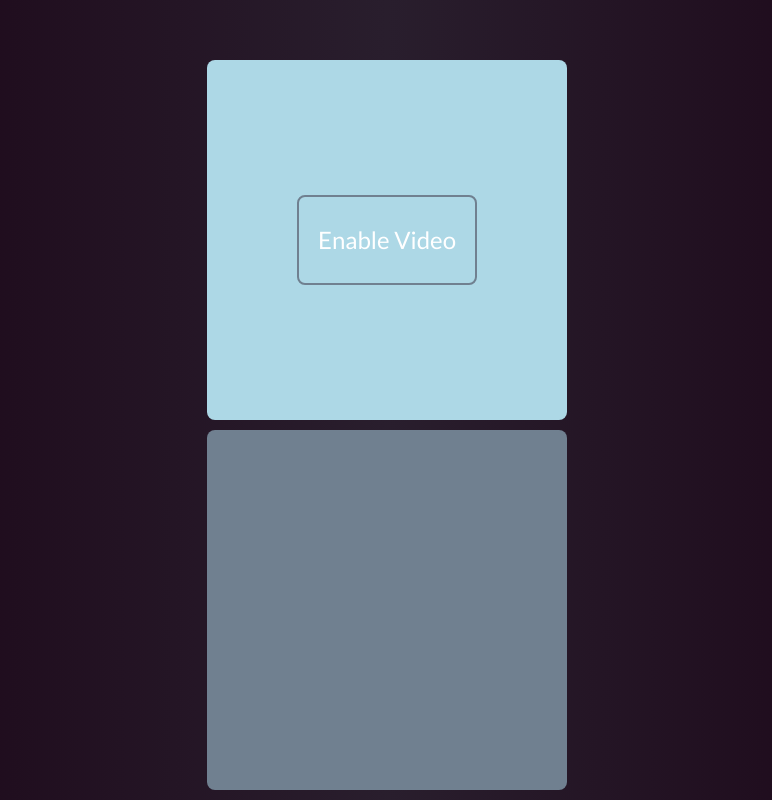
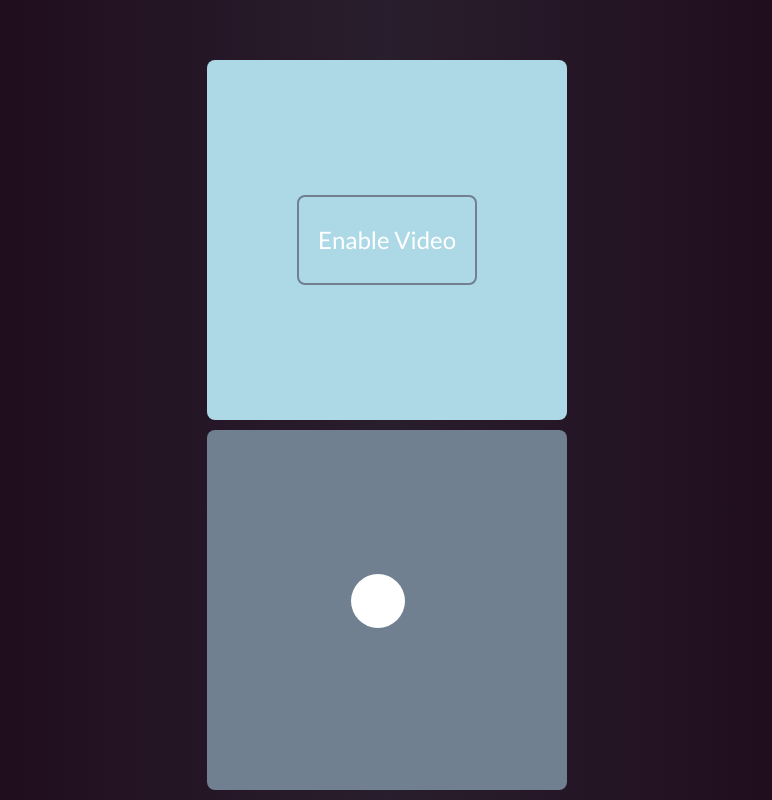
Before and after one commit to nolenroyalty/paccam, a React (Vite) app: page / in a window 1280 px wide. Shown: the whole page, without its empty margins (253-1025 px from the left). Built offline with nearby package versions, Linux system fonts and the light colour scheme.

Commit message:
oh heall yeah

```diff
--- a/src/components/App/App.js
+++ b/src/components/App/App.js
@@ -3,22 +3,110 @@ import styled from "styled-components";
 import Playfield from "../Playfield";
 import VideoFrame from "../VideoFrame";
 import useFaceLandmarks from "../../hooks/use-face-landmarks";
+import ResultsDisplay from "../ResultsDisplay/ResultsDisplay";
+
+function faceReducer(state, action) {
+  if (action === "look-right" && state.direction !== "right") {
+    return { ...state, direction: "right" };
+  } else if (action === "look-left" && state.direction !== "left") {
+    return { ...state, direction: "left" };
+  } else if (action === "look-up" && state.direction !== "up") {
+    return { ...state, direction: "up" };
+  } else if (action === "look-down" && state.direction !== "down") {
+    return { ...state, direction: "down" };
+  } else if (action === "open-mouth" && !state.mouthOpen) {
+    return {
+      ...state,
+      mouthOpen: true,
+      consumedMouthClosed: true,
+      consumedMouthOpen: false,
+    };
+  } else if (action === "close-mouth" && state.mouthOpen) {
+    return {
+      ...state,
+      mouthOpen: false,
+      consumedMouthOpen: true,
+      consumedMouthClosed: false,
+    };
+  } else if (action === "consume-mouth-open" && !state.consumedMouthOpen) {
+    return { ...state, consumedMouthOpen: true };
+  } else if (action === "consume-mouth-closed" && !state.consumedMouthClosed) {
+    return { ...state, consumedMouthClosed: true };
+  }
+  return state;
+}
 
 function App() {
   const videoRef = React.useRef();
   const [videoEnabled, setVideoEnabled] = React.useState(false);
   const [results, setResults] = React.useState([]);
+  const [faceState, dispatchFaceAction] = React.useReducer(faceReducer, {
+    horizontal: "center",
+    vertical: "center",
+    mouthOpen: false,
+    consumedMouthOpen: false,
+    consumedMouthClosed: false,
+  });
 
-  useFaceLandmarks({ videoRef, videoEnabled, setResults });
+  const turnUp = React.useCallback(() => {
+    dispatchFaceAction("look-up");
+  }, [dispatchFaceAction]);
+
+  const turnDown = React.useCallback(() => {
+    dispatchFaceAction("look-down");
+  }, [dispatchFaceAction]);
+
+  const turnLeft = React.useCallback(() => {
+    dispatchFaceAction("look-left");
+  }, [dispatchFaceAction]);
+
+  const turnRight = React.useCallback(() => {
+    dispatchFaceAction("look-right");
+  }, [dispatchFaceAction]);
+
+  const openMouth = React.useCallback(() => {
+    dispatchFaceAction("open-mouth");
+  }, [dispatchFaceAction]);
+
+  const closeMouth = React.useCallback(() => {
+    dispatchFaceAction("close-mouth");
+  }, [dispatchFaceAction]);
+
+  const consumeMouthOpen = React.useCallback(() => {
+    dispatchFaceAction("consume-mouth-open");
+  }, [dispatchFaceAction]);
+
+  const consumeMouthClosed = React.useCallback(() => {
+    dispatchFaceAction("consume-mouth-closed");
+  }, [dispatchFaceAction]);
+
+  useFaceLandmarks({
+    videoRef,
+    videoEnabled,
+    setResults,
+    turnUp,
+    turnDown,
+    turnLeft,
+    turnRight,
+    openMouth,
+    closeMouth,
+  });
 
   return (
     <GameHolder>
+      <ResultsDisplay results={results} />
       <Header />
       <One>
         <VideoFrame setVideoEnabled={setVideoEnabled} videoRef={videoRef} />
       </One>
       <Two>
-        <Playfield results={results} />
+        <Playfield
+          faceState={faceState}
+          videoEnabled={videoEnabled}
+          consumeMouthClosed={consumeMouthClosed}
+          consumeMouthOpen={consumeMouthOpen}
+          results={results}
+        />
       </Two>
     </GameHolder>
   );
@@ -26,6 +114,7 @@ function App() {
 
 const GameHolder = styled.div`
   display: grid;
+  position: relative;
   grid-template-areas:
     "header"
     "videoframe"
--- a/src/components/Playfield/Playfield.js
+++ b/src/components/Playfield/Playfield.js
@@ -1,28 +1,113 @@
 import React from "react";
 import styled from "styled-components";
 
-function Playfield({ results }) {
+const SIZE = 100;
+const PLAYER_SIZE = 15;
+const SPEED_PER_SECOND = SIZE / 2;
+const MOVEMENT_POINTS_PER_CONSUME = 0.15;
+
+function Playfield({
+  videoEnabled,
+  faceState,
+  consumeMouthClosed,
+  consumeMouthOpen,
+}) {
+  const [coords, setCoords] = React.useState({ x: 40, y: 40 });
+
+  const movementPoints = React.useRef(0);
+  const direction = React.useRef("center");
+  const lastFrameTime = React.useRef(0);
+
+  React.useEffect(() => {
+    if (!videoEnabled) {
+      return;
+    }
+    direction.current = faceState.direction;
+    if (faceState.mouthOpen && !faceState.consumedMouthOpen) {
+      console.log("ADD MOUTH OPEN POINTS");
+      movementPoints.current += MOVEMENT_POINTS_PER_CONSUME;
+      consumeMouthOpen();
+    } else if (!faceState.mouthOpen && !faceState.consumedMouthClosed) {
+      console.log("ADD MOUTH CLOSED POINTS");
+      movementPoints.current += MOVEMENT_POINTS_PER_CONSUME;
+      consumeMouthClosed();
+    }
+  }, [consumeMouthClosed, consumeMouthOpen, faceState, videoEnabled]);
+
+  React.useEffect(() => {
+    if (!videoEnabled) {
+      return;
+    }
+
+    let animationFrameId;
+
+    function loop(timestamp) {
+      const consumptionAmount =
+        lastFrameTime.current === 0 ? 0 : timestamp - lastFrameTime.current;
+      lastFrameTime.current = timestamp;
+
+      // bug where you can rack up lots of points before moving...
+      if (direction.current !== "center") {
+        const pointsToConsume = Math.min(
+          movementPoints.current,
+          consumptionAmount / 1000
+        );
+        movementPoints.current -= pointsToConsume;
+        const movementAmount = pointsToConsume * SPEED_PER_SECOND;
+        if (direction.current === "up") {
+          setCoords((coords) => {
+            const y = Math.max(coords.y - movementAmount, 0);
+            console.log(`SET Y TO ${y}`);
+            return { ...coords, y };
+          });
+        } else if (direction.current === "down") {
+          setCoords((coords) => {
+            const y = Math.min(coords.y + movementAmount, SIZE - PLAYER_SIZE);
+            return { ...coords, y };
+          });
+        } else if (direction.current === "left") {
+          setCoords((coords) => {
+            const x = Math.max(coords.x - movementAmount, 0);
+            return { ...coords, x };
+          });
+        } else if (direction.current === "right") {
+          setCoords((coords) => {
+            const x = Math.min(coords.x + movementAmount, SIZE - PLAYER_SIZE);
+            return { ...coords, x };
+          });
+        }
+      }
+
+      animationFrameId = requestAnimationFrame(loop);
+    }
+
+    animationFrameId = requestAnimationFrame(loop);
+    return () => {
+      console.log("BUG: cancelling game loop animation...");
+      cancelAnimationFrame(animationFrameId);
+    };
+  }, [videoEnabled]);
+
   return (
     <Wrapper>
-      <ResultList>
-        {results.map((result, index) => (
-          <Result key={index}>
-            {result.key}: {result.value}
-          </Result>
-        ))}
-      </ResultList>
+      <Player
+        style={{
+          "--left": (coords.x / SIZE) * 100 + "%",
+          "--top": (coords.y / SIZE) * 100 + "%",
+        }}
+      />
     </Wrapper>
   );
 }
 
-const ResultList = styled.div`
-  display: flex;
-  flex-direction: column;
-`;
-
-const Result = styled.p`
-  color: black;
-  font-size: 1.5rem;
+const Player = styled.div`
+  position: absolute;
+  width: ${(PLAYER_SIZE * 100) / SIZE}%;
+  aspect-ratio: 1/1;
+  left: var(--left);
+  top: var(--top);
+  border-radius: 50%;
+  background-color: white;
 `;
 
 const Wrapper = styled.div`
--- /dev/null
+++ b/src/components/ResultsDisplay/ResultsDisplay.js
@@ -0,0 +1,29 @@
+import React from "react";
+import styled from "styled-components";
+
+function ResultsDisplay({ results }) {
+  return (
+    <ResultList>
+      {results.map((result, index) => (
+        <Result key={index}>
+          {result.key}: {result.value}
+        </Result>
+      ))}
+    </ResultList>
+  );
+}
+
+const ResultList = styled.div`
+  position: absolute;
+  left: 10%;
+  top: 30%;
+  display: flex;
+  flex-direction: column;
+`;
+
+const Result = styled.p`
+  color: white;
+  font-size: 1.5rem;
+`;
+
+export default ResultsDisplay;
--- /dev/null
+++ b/src/components/ResultsDisplay/index.js
@@ -0,0 +1,2 @@
+export * from './ResultsDisplay';
+export { default } from './ResultsDisplay';
--- a/src/components/VideoFrame/VideoFrame.js
+++ b/src/components/VideoFrame/VideoFrame.js
@@ -60,6 +60,7 @@ const Video = styled.video`
   height: 100%;
   pointer-events: none;
   transform: scaleX(-1);
+  border-radius: 8px;
 `;
 
 export default VideoFrame;
--- a/src/hooks/use-face-landmarks.js
+++ b/src/hooks/use-face-landmarks.js
@@ -25,7 +25,17 @@ async function createFaceLandmarker() {
   return getLandmarker();
 }
 
-function useFaceLandmarks({ videoEnabled, videoRef, setResults }) {
+function useFaceLandmarks({
+  videoEnabled,
+  videoRef,
+  setResults,
+  turnUp,
+  turnDown,
+  turnLeft,
+  turnRight,
+  openMouth,
+  closeMouth,
+}) {
   const [z, setZ] = React.useState(0);
   const processResults = React.useCallback(
     (results) => {
@@ -35,6 +45,12 @@ function useFaceLandmarks({ videoEnabled, videoRef, setResults }) {
       const newResults = [];
       const jawOpen = results.faceBlendshapes[0].categories[25];
       const jawIsOpen = jawOpen.score > 0.45;
+
+      if (jawIsOpen) {
+        openMouth();
+      } else {
+        closeMouth();
+      }
       newResults.push({ key: "jawOpen", value: String(jawIsOpen) });
 
       const landmarks = results.faceLandmarks[0].map((landmark) => ({
@@ -61,8 +77,10 @@ function useFaceLandmarks({ videoEnabled, videoRef, setResults }) {
       let noseHorizontalState = "middle";
       if (noseWidth < 0.25) {
         noseHorizontalState = "left";
+        turnLeft();
       } else if (noseWidth > 0.75) {
         noseHorizontalState = "right";
+        turnRight();
       }
       newResults.push({
         key: "noseHorizontalState",
@@ -75,15 +93,13 @@ function useFaceLandmarks({ videoEnabled, videoRef, setResults }) {
         (jawIsOpen && noseHeight < 0.35)
       ) {
         noseVerticalState = "up";
+        turnUp();
       } else if (
         (!jawIsOpen && noseHeight > 0.53) ||
         (jawIsOpen && noseHeight > 0.49)
       ) {
         noseVerticalState = "down";
-      }
-
-      if (noseVerticalState === "middle") {
-        console.log("MIDDLE");
+        turnDown();
       }
 
       newResults.push({ key: "noseVerticalState", value: noseVerticalState });
@@ -94,7 +110,16 @@ function useFaceLandmarks({ videoEnabled, videoRef, setResults }) {
         setZ(z + 1);
       }
     },
-    [setResults, z]
+    [
+      closeMouth,
+      openMouth,
+      setResults,
+      turnDown,
+      turnLeft,
+      turnRight,
+      turnUp,
+      z,
+    ]
   );
 
   React.useEffect(() => {
```
